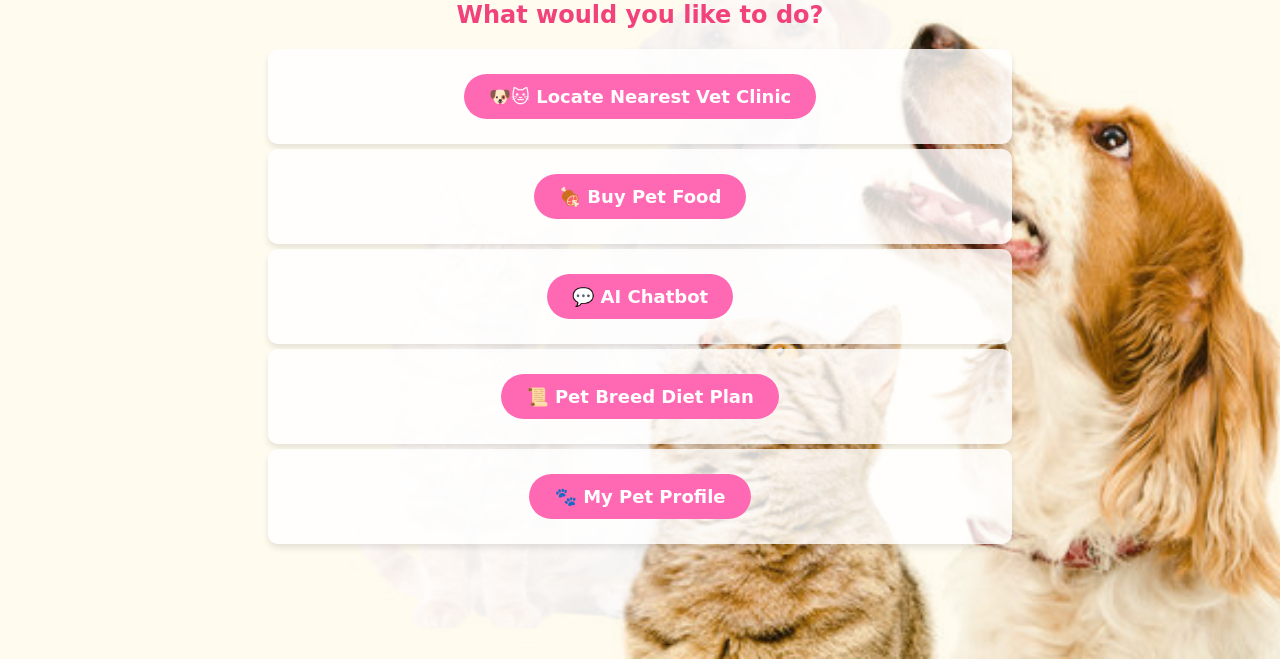
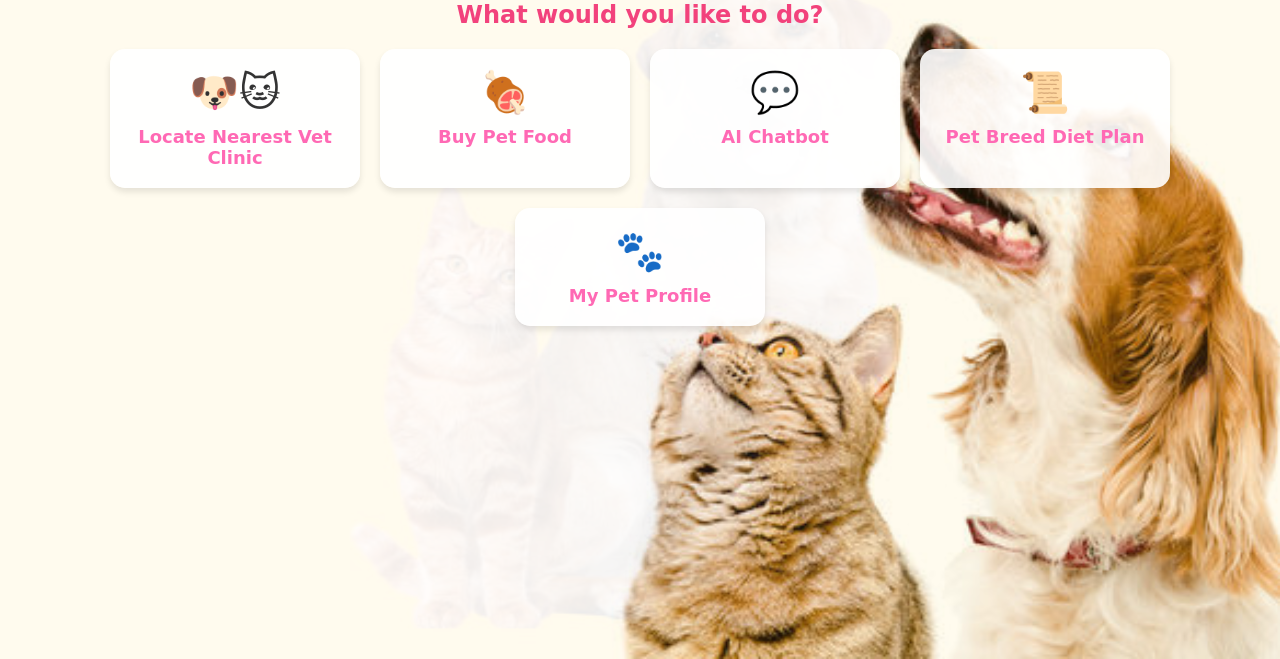
Before and after one commit to 23viv/petpro, a Django app: template pets/templates/home.html in a window 1280 px wide. Shown: the part 141-800 px from the top of the page. Run offline with Django 3.2, Linux system fonts and the light colour scheme; the template is opened without the code that fills it, so the values that code supplies are empty.

Commit message:
Update home.html

```diff
--- a/pets/templates/home.html
+++ b/pets/templates/home.html
@@ -17,7 +17,7 @@
             padding: 20px;
             color: #333;
             animation: backgroundAnimation 10s infinite alternate;
-            padding-top: 80px; /* Added to prevent content overlap with fixed navbar */
+            padding-top: 80px;
         }
 
         @keyframes backgroundAnimation {
@@ -48,7 +48,7 @@
         }
 
         .navbar a:hover {
-            color: #ffeb3b; /* Changed to a brighter yellow for better visibility */
+            color: #ffeb3b;
         }
 
         h1 {
@@ -63,18 +63,44 @@
             margin-bottom: 20px;
         }
 
-        li {
-            background: rgba(255, 255, 255, 0.8);
-            margin: 5px auto; /* Reduced from 15px to 5px to minimize spacing */
-            padding: 20px;
-            border-radius: 10px;
-            box-shadow: 0 4px 6px rgba(0, 0, 0, 0.1);
-            font-size: 18px;
-            list-style: none;
-            width: 60%; /* Slightly wider for better readability */
+        .card-container {
+            display: flex;
+            flex-wrap: wrap;
+            justify-content: center;
+            gap: 20px;
+            margin: 20px auto;
+            max-width: 1200px;
         }
 
-        .cute-button, .cute-link {
+        .card {
+            background: rgba(255, 255, 255, 0.9);
+            border-radius: 15px;
+            box-shadow: 0 4px 6px rgba(0, 0, 0, 0.1);
+            width: 250px;
+            padding: 20px;
+            transition: all 0.3s ease; /* Modified to include all transitions */
+            text-decoration: none;
+            color: #333;
+        }
+
+        .card:hover {
+            transform: translateY(-5px) rotate(2deg); /* Added rotate effect */
+            box-shadow: 0 6px 12px rgba(0, 0, 0, 0.15);
+            background: rgba(255, 235, 245, 0.95);
+        }
+
+        .card-emoji {
+            font-size: 40px;
+            margin-bottom: 10px;
+        }
+
+        .card-text {
+            font-size: 18px;
+            font-weight: bold;
+            color: #ff69b4;
+        }
+
+        .cute-button {
             background: #ff69b4;
             color: white;
             font-size: 18px;
@@ -88,9 +114,9 @@
             text-decoration: none;
         }
 
-        .cute-button:hover, .cute-link:hover {
+        .cute-button:hover {
             background: #ff4081;
-            transform: scale(1.05); /* Reduced scale for subtler effect */
+            transform: scale(1.05);
         }
     </style>
 </head>
@@ -112,12 +138,27 @@
     <h1>Welcome, {{ username }}! 🐾</h1>
     <h2>What would you like to do?</h2>
 
-    <ul>
-        <li><a class="cute-link" href="https://www.google.com/maps/search/vet+clinic+near+me/">🐶🐱 Locate Nearest Vet Clinic</a></li>
-        <li><a class="cute-link" href="https://www.amazon.com/s?k=pet+food">🍖 Buy Pet Food</a></li>
-        <li><a class="cute-link" href="{% url 'chatbot' %}">💬 AI Chatbot</a></li>
-        <li><a class="cute-link" href="{% url 'diet_plan' %}">📜 Pet Breed Diet Plan</a></li>
-        <li><a class="cute-link" href="{% url 'pet_profile' %}">🐾 My Pet Profile</a></li>
-    </ul>
+    <div class="card-container">
+        <a href="https://www.google.com/maps/search/vet+clinic+near+me/" class="card">
+            <div class="card-emoji">🐶🐱</div>
+            <div class="card-text">Locate Nearest Vet Clinic</div>
+        </a>
+        <a href="https://www.amazon.com/s?k=pet+food" class="card">
+            <div class="card-emoji">🍖</div>
+            <div class="card-text">Buy Pet Food</div>
+        </a>
+        <a href="{% url 'chatbot' %}" class="card">
+            <div class="card-emoji">💬</div>
+            <div class="card-text">AI Chatbot</div>
+        </a>
+        <a href="{% url 'diet_plan' %}" class="card">
+            <div class="card-emoji">📜</div>
+            <div class="card-text">Pet Breed Diet Plan</div>
+        </a>
+        <a href="{% url 'pet_profile' %}" class="card">
+            <div class="card-emoji">🐾</div>
+            <div class="card-text">My Pet Profile</div>
+        </a>
+    </div>
 </body>
 </html>
```
